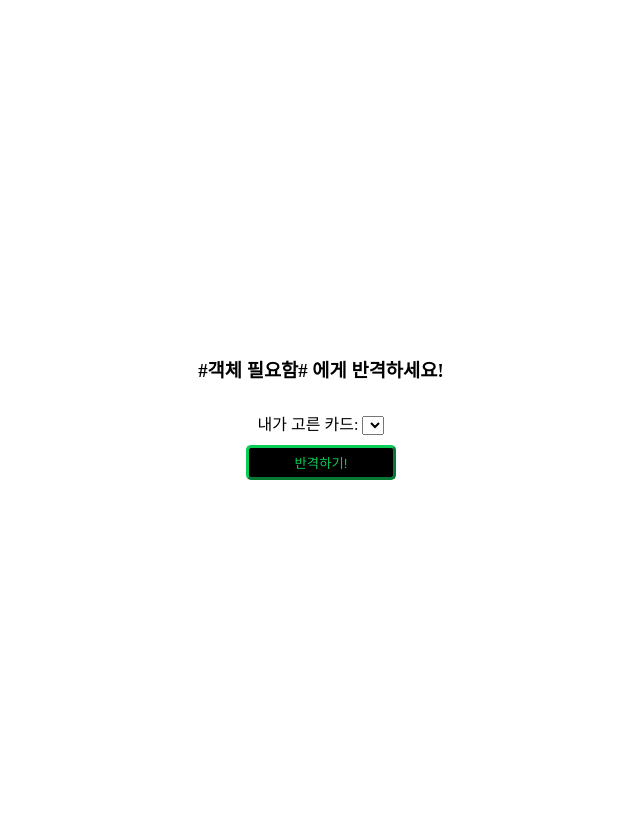
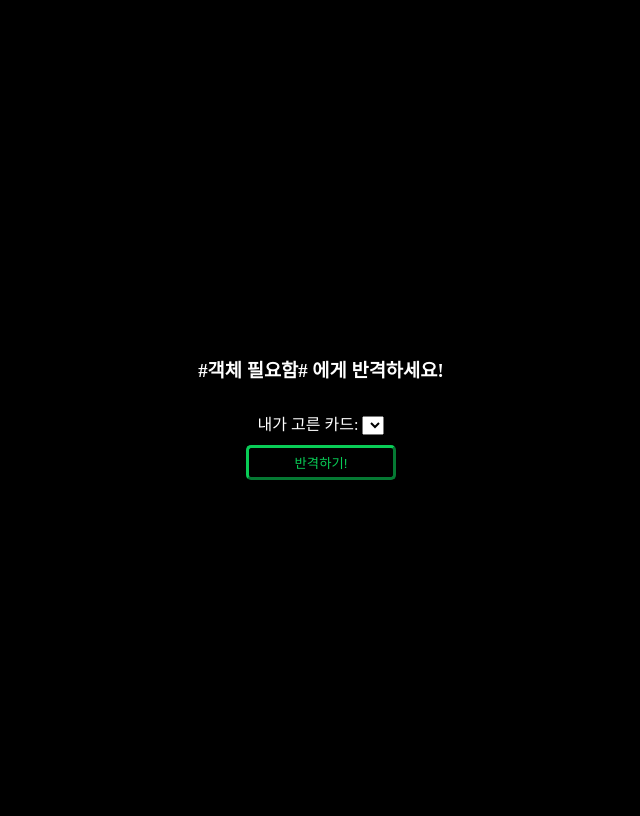
Before and after one commit to Pirogramming-18/Piro18_CardGame_03, a Django app: template 숫자카드게임/server/apps/posts/templates/game/counterattack.html in a window 1280 px wide. Shown: the whole page, without its empty margins (327-967 px from the left). Run offline with Django 4.2, Linux system fonts and the light colour scheme; the template is opened without the code that fills it, so the values that code supplies are empty; parts of the project's set-up code (start-up, migrations or seed data) failed here and were passed over.

Commit message:
[fix] html, css 수정 2

```diff
--- a/숫자카드게임/server/apps/posts/static/css/counterattack.css
+++ b/숫자카드게임/server/apps/posts/static/css/counterattack.css
@@ -1,3 +1,15 @@
+body {
+    background-color: black;
+}
+
+.selected-card{
+    color: white;
+}
+
+.message{
+    color: white;
+}
+
 .counterattack {
     width:100vw;
     height: 100vh;
```
Also changed, not shown: 숫자카드게임/server/apps/posts/static/css/attack.css (+12 -0 lines).
